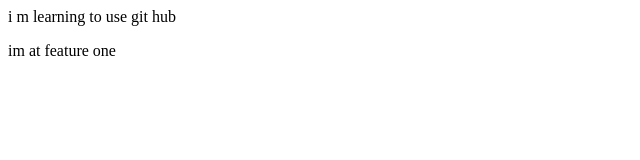
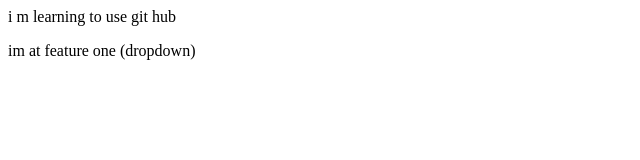
Before and after one commit to chopeless24-cmd/localrepo, a plain HTML site: page index.html in a window 1280 px wide. Shown: the full height of the page, 0-640 px from the left. Drawn offline with Linux system fonts and the light colour scheme.

Commit message:
addbuttom

```diff
--- a/index.html
+++ b/index.html
@@ -1,2 +1,2 @@
 <p> i m learning to use git hub</p>
-<p> im at feature one</p>
+<p> im at feature one (dropdown)</p>
```
